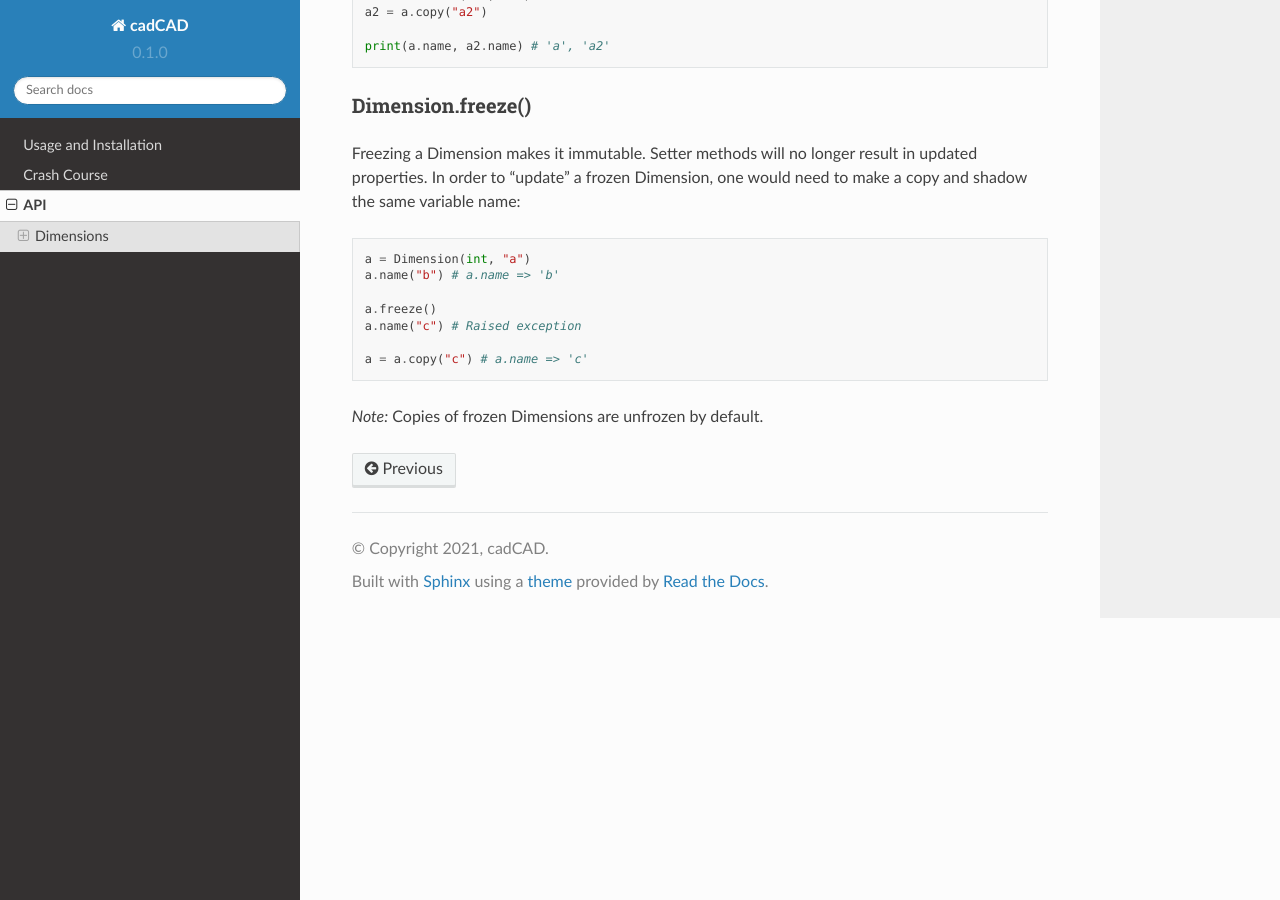
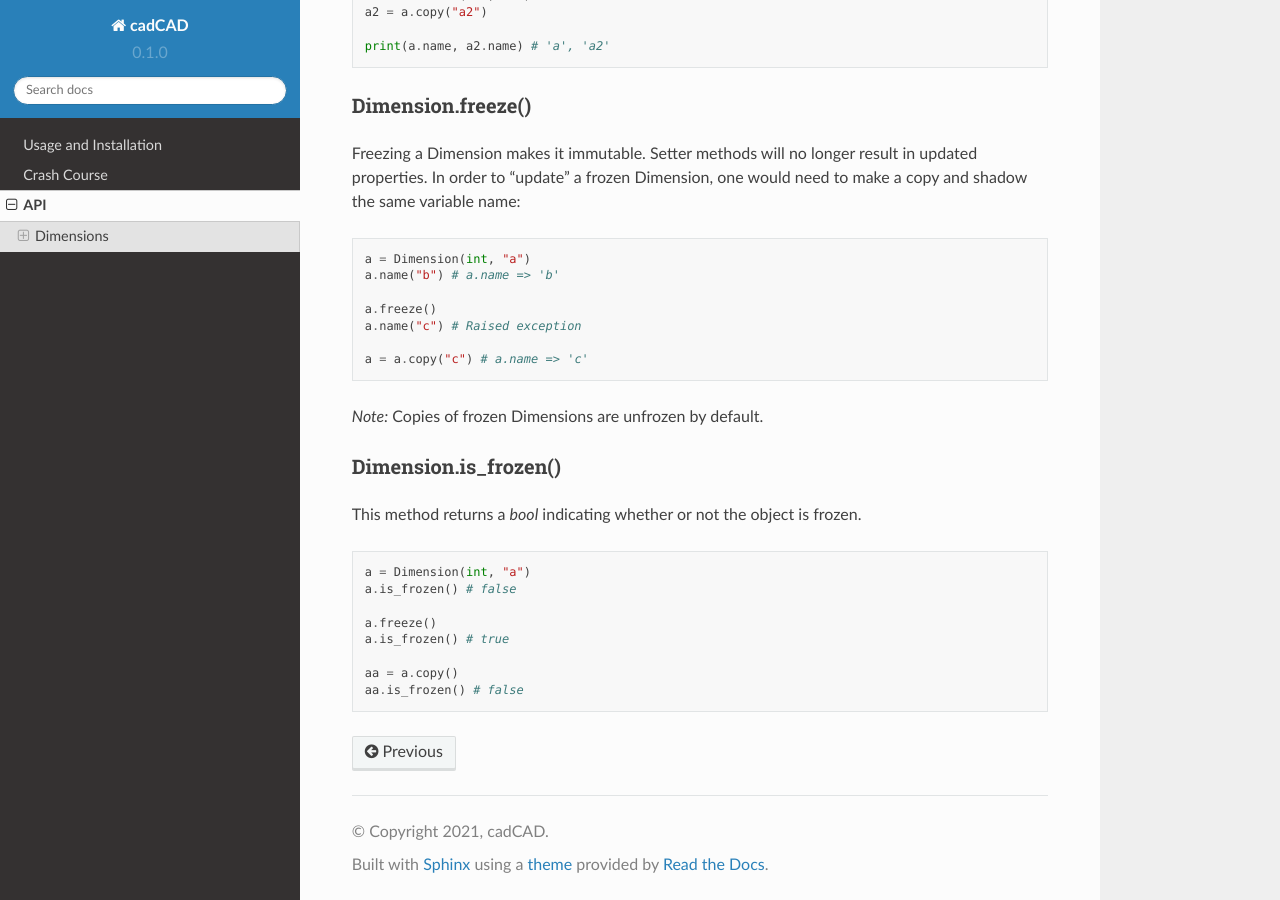
Before and after one commit to cadCAD-org/documentation, a Sphinx documentation site: the page built from docs/source/api.rst, in a window 1280 px wide and 900 px high, scrolled down 1029 px. Built offline with Sphinx 7.4.7 and the Read the Docs theme 2.0.0, drawn with Linux system fonts in a browser that asks for light colours.

Commit message:
Update to dimensions documentation

```diff
--- a/docs/source/api.rst
+++ b/docs/source/api.rst
@@ -74,3 +74,20 @@ one would need to make a copy and shadow the same variable name:
    a = a.copy("c") # a.name => 'c'
 
 *Note:* Copies of frozen Dimensions are unfrozen by default.
+
+Dimension.is_frozen()
+=====================
+
+This method returns a `bool` indicating whether or not the object is
+frozen.
+
+.. code-block:: python
+
+   a = Dimension(int, "a")
+   a.is_frozen() # false
+
+   a.freeze()
+   a.is_frozen() # true
+
+   aa = a.copy()
+   aa.is_frozen() # false
--- a/docs/source/demos.rst
+++ b/docs/source/demos.rst
@@ -1,2 +1,7 @@
+=====
 Demos
 =====
+
+*****
+Stuff
+*****
```
